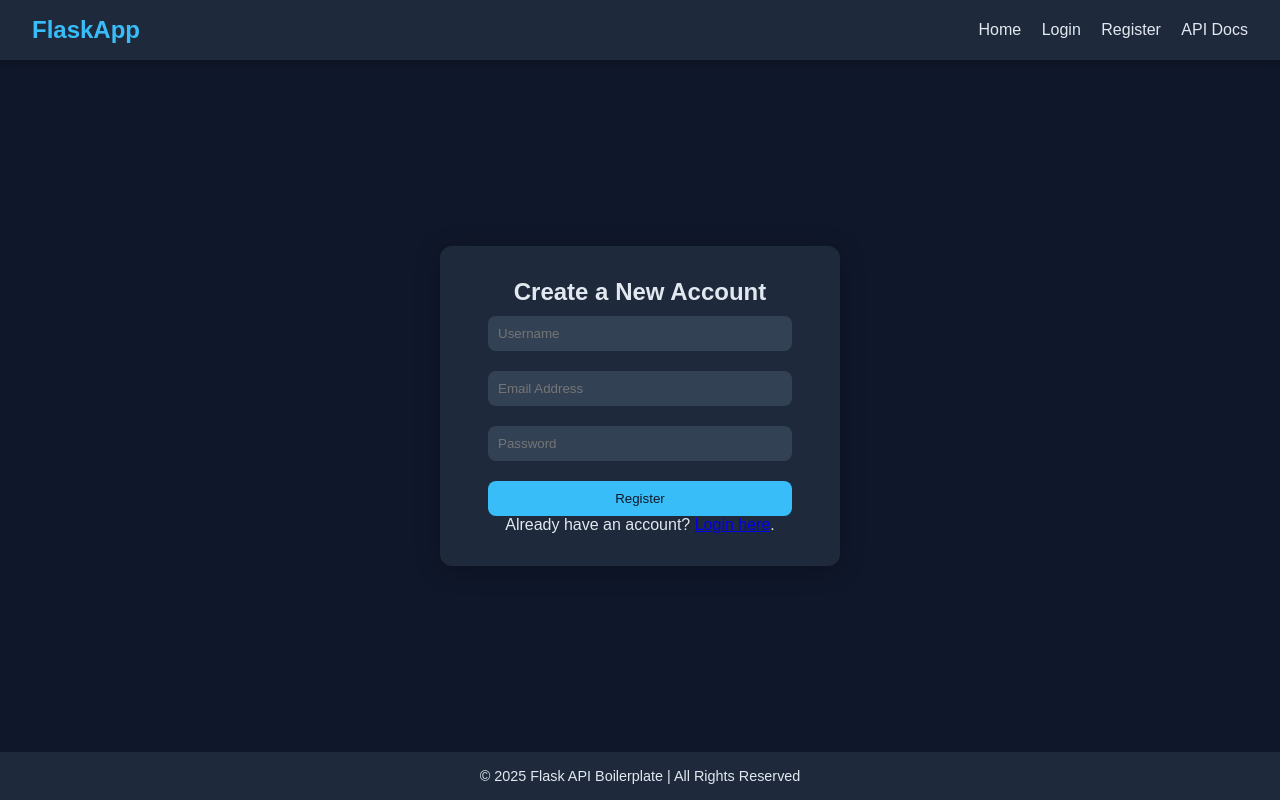
After one commit to muhammad7865/flask-postgres-withDocker, a Flask app: page /register in a window 1280 px wide. The commit adds this page. Run offline with Flask 3, Linux system fonts and the light colour scheme.

Commit message:
Ci_Pipeline3

```diff
--- a/api/route/home.py
+++ b/api/route/home.py
@@ -4,7 +4,7 @@ from flasgger import swag_from
 
 # --- FIXED IMPORTS ---
 from api.model.welcome import WelcomeModel  # NO 'paperclip.' prefix
-from api.schema.welcome import WelcomeSchema # NO 'paperclip.' prefix
+from api.schema.welcome import WelcomeSchema  # NO 'paperclip.' prefix
 # --- END OF FIXES ---
 
 home_api = Blueprint('api', __name__)
@@ -26,4 +26,5 @@ def welcome():
     ---
     """
     result = WelcomeModel()
+
     return WelcomeSchema().dump(result), 200
--- a/config.py
+++ b/config.py
@@ -14,7 +14,5 @@ def get_db_uri():
         port=environ.get('DB_PORT'),
         database=environ.get('DB_NAME')
     )
-
-
 def get_secret_key():
     return environ.get('SECRET_KEY')
--- a/migrations/env.py
+++ b/migrations/env.py
@@ -4,11 +4,8 @@ from sqlalchemy import engine_from_config
 from sqlalchemy import pool
 
 from alembic import context
-
-# --- FIXED IMPORT ---
-# Import get_db_uri directly from config.py in the root
 from config import get_db_uri
-# --- END FIX ---
+from db import db
 
 # this is the Alembic Config object, which provides
 # access to the values within the .ini file in use.
@@ -27,7 +24,6 @@ if config.config_file_name is not None:
 # --- Import Base from your models for autogenerate support ---
 # Assuming your models use the 'db' object from db.py
 # If your models are defined differently, adjust this import
-from db import db
 target_metadata = db.Model.metadata
 # --- End Import Base ---
 
--- a/models/user.py
+++ b/models/user.py
@@ -1,5 +1,6 @@
 from flask_login import UserMixin
 from db import db
+
 
 class User(UserMixin, db.Model):
     id = db.Column(db.Integer, primary_key=True)
--- a/static/css/style.css
+++ b/static/css/style.css
@@ -1,16 +1,120 @@
+/* Reset */
+* {
+  margin: 0;
+  padding: 0;
+  box-sizing: border-box;
+  font-family: 'Poppins', sans-serif;
+}
+
 body {
-  font-family: Arial, sans-serif;
-  margin: 50px;
-  background: #f4f4f9;
-  color: #333;
+  background: #0f172a;
+  color: #e2e8f0;
+  display: flex;
+  flex-direction: column;
+  min-height: 100vh;
 }
-h1 {
-  color: #007bff;
+
+/* Navbar */
+.navbar {
+  background: #1e293b;
+  padding: 1rem 2rem;
+  display: flex;
+  justify-content: space-between;
+  align-items: center;
+  box-shadow: 0 2px 8px rgba(0, 0, 0, 0.3);
 }
-a {
-  color: #007bff;
+
+.navbar h2 {
+  color: #38bdf8;
+}
+
+.nav-links a {
+  color: #e2e8f0;
   text-decoration: none;
+  margin-left: 1rem;
+  transition: color 0.2s;
 }
-a:hover {
-  text-decoration: underline;
+
+.nav-links a:hover {
+  color: #38bdf8;
 }
+
+/* Main Content */
+.content {
+  flex: 1;
+  display: flex;
+  justify-content: center;
+  align-items: center;
+  padding: 2rem;
+}
+
+/* Cards */
+.center-card, .auth-card, .dashboard-card {
+  background: #1e293b;
+  padding: 2rem 3rem;
+  border-radius: 12px;
+  text-align: center;
+  box-shadow: 0 4px 25px rgba(0,0,0,0.25);
+  width: 400px;
+  max-width: 90%;
+}
+
+.center-card h1 {
+  margin-bottom: 1rem;
+  color: #38bdf8;
+}
+
+/* Forms */
+input {
+  width: 100%;
+  padding: 10px;
+  margin: 10px 0;
+  border-radius: 8px;
+  border: none;
+  background: #334155;
+  color: white;
+}
+
+button, .btn {
+  background: #38bdf8;
+  color: #111827;
+  border: none;
+  padding: 10px 16px;
+  border-radius: 8px;
+  cursor: pointer;
+  margin-top: 10px;
+  text-decoration: none;
+  font-weight: 500;
+}
+
+button:hover, .btn:hover {
+  background: #0ea5e9;
+}
+
+.btn.full {
+  width: 100%;
+}
+
+.btn.secondary {
+  background: #facc15;
+  color: #111827;
+}
+
+.btn.outline {
+  background: transparent;
+  border: 1px solid #38bdf8;
+  color: #38bdf8;
+}
+
+.btn.outline:hover {
+  background: #38bdf8;
+  color: #111827;
+}
+
+/* Footer */
+footer {
+  text-align: center;
+  padding: 1rem;
+  background: #1e293b;
+  font-size: 0.9rem;
+}
--- /dev/null
+++ b/static/js/app.js
@@ -0,0 +1,57 @@
+document.addEventListener('DOMContentLoaded', () => {
+  const loginForm = document.getElementById('loginForm')
+  const registerForm = document.getElementById('registerForm')
+  const logoutBtn = document.getElementById('logoutBtn')
+
+  // Handle Login
+  if (loginForm) {
+    loginForm.addEventListener('submit', async (e) => {
+      e.preventDefault()
+      const data = Object.fromEntries(new FormData(loginForm))
+      const res = await fetch('/api/auth/login', {
+        method: 'POST',
+        headers: { 'Content-Type': 'application/json' },
+        body: JSON.stringify(data),
+      })
+      const result = await res.json()
+      alert(result.message || 'Login successful')
+      if (res.ok) window.location.href = '/dashboard'
+    })
+  }
+
+  // Handle Register
+  if (registerForm) {
+    registerForm.addEventListener('submit', async (e) => {
+      e.preventDefault()
+      const data = Object.fromEntries(new FormData(registerForm))
+      const res = await fetch('/api/auth/register', {
+        method: 'POST',
+        headers: { 'Content-Type': 'application/json' },
+        body: JSON.stringify(data),
+      })
+      const result = await res.json()
+      alert(result.message || 'Account created')
+      if (res.ok) window.location.href = '/login'
+    })
+  }
+
+  // Dashboard data fetch
+  if (window.location.pathname === '/dashboard') {
+    fetch('/api/user/me')
+      .then((res) => res.json())
+      .then((data) => {
+        document.getElementById('username').textContent =
+          data.username || 'User'
+        document.getElementById('email').textContent = data.email || 'N/A'
+        document.getElementById('user_id').textContent = data.id || '-'
+      })
+  }
+
+  // Logout
+  if (logoutBtn) {
+    logoutBtn.addEventListener('click', async () => {
+      await fetch('/api/auth/logout', { method: 'POST' })
+      window.location.href = '/'
+    })
+  }
+})
--- /dev/null
+++ b/templates/base.html
@@ -0,0 +1,29 @@
+<!DOCTYPE html>
+<html lang="en">
+<head>
+  <meta charset="UTF-8" />
+  <meta name="viewport" content="width=device-width, initial-scale=1.0">
+  <title>{% block title %}Flask App{% endblock %}</title>
+  <link rel="stylesheet" href="{{ url_for('static', filename='css/style.css') }}">
+  <script defer src="{{ url_for('static', filename='js/app.js') }}"></script>
+</head>
+<body>
+  <nav class="navbar">
+    <h2>FlaskApp</h2>
+    <div class="nav-links">
+      <a href="/">Home</a>
+      <a href="/login">Login</a>
+      <a href="/register">Register</a>
+      <a href="/apidocs">API Docs</a>
+    </div>
+  </nav>
+
+  <main class="content">
+    {% block content %}{% endblock %}
+  </main>
+
+  <footer>
+    <p>© 2025 Flask API Boilerplate | All Rights Reserved</p>
+  </footer>
+</body>
+</html>
--- /dev/null
+++ b/templates/register.html
@@ -0,0 +1,14 @@
+{% extends "base.html" %}
+{% block title %}Register{% endblock %}
+{% block content %}
+<div class="auth-card">
+  <h2>Create a New Account</h2>
+  <form id="registerForm">
+    <input type="text" name="username" placeholder="Username" required>
+    <input type="email" name="email" placeholder="Email Address" required>
+    <input type="password" name="password" placeholder="Password" required>
+    <button type="submit" class="btn full">Register</button>
+  </form>
+  <p>Already have an account? <a href="/login">Login here</a>.</p>
+</div>
+{% endblock %}
```
Also changed, not shown: api/route/auth.py (+3 -4 lines), api/route/user.py (+3 -4 lines), templates/dashboard.html (added, +13 -0 lines), templates/index.html (+13 -29 lines), templates/login.html (+11 -30 lines), app.py (line endings or trailing spaces).
